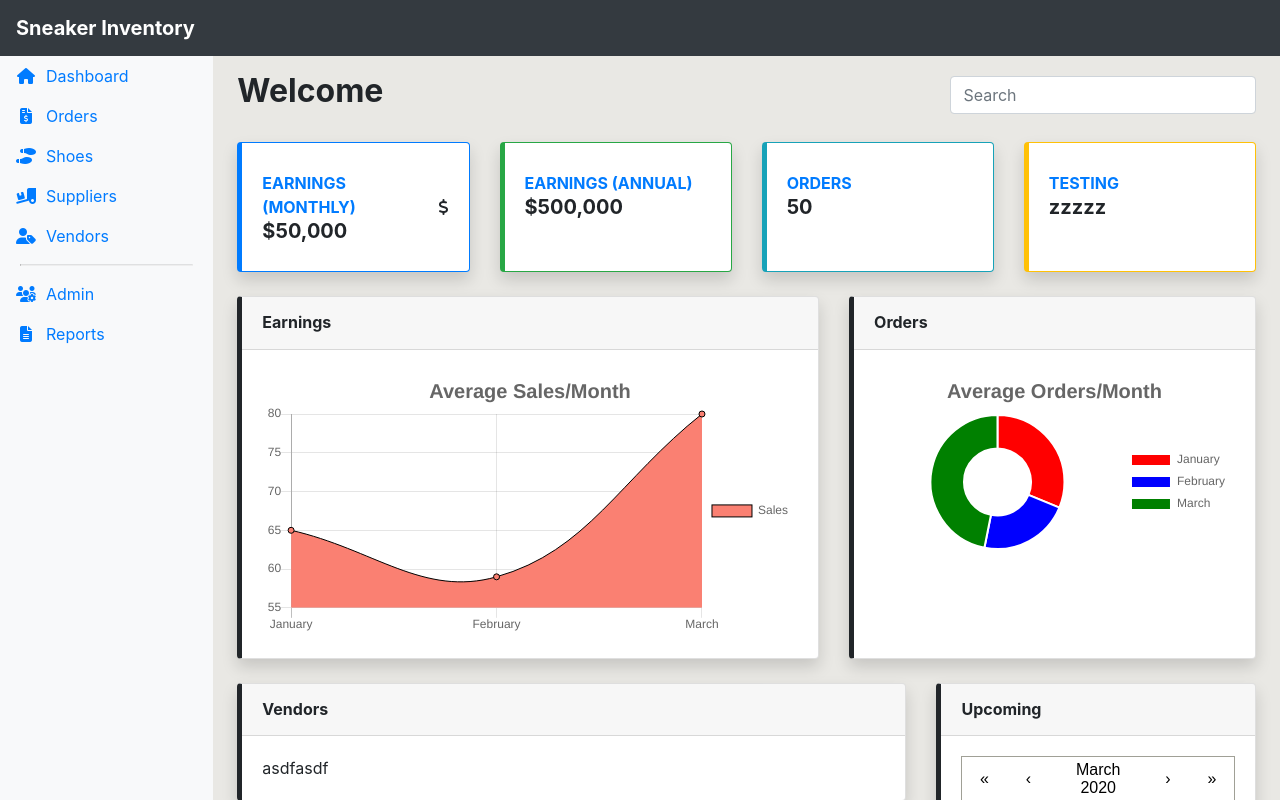
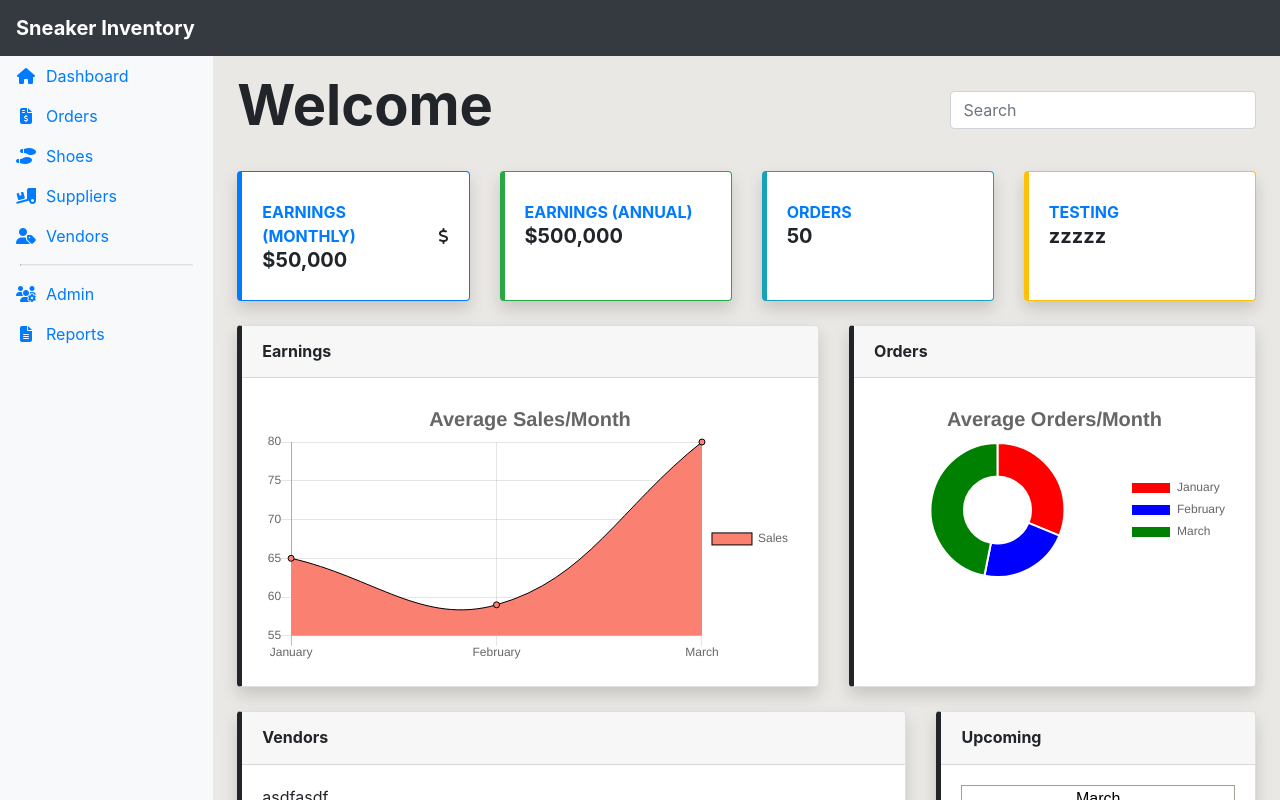
Before and after one commit to resousa/project-2, a React (Create React App) app: page / in a window 1280 px wide. Shown: the top 800 px of the page. Built offline with nearby package versions, Linux system fonts and the light colour scheme.

Commit message:
changed welcome header size

```diff
--- a/src/components/Home.js
+++ b/src/components/Home.js
@@ -33,7 +33,7 @@ export default function Home(props) {
     <div className='Home'>
       <div className='d-flex justify-content-between flex-wrap flex-md-nowrap align-items-center pt-3 pb-2 mb-3'>
         <div>
-          <h2 className='font-weight-bold'>Welcome {props.name}</h2>
+          <h1 className='display-4 font-weight-bold'>Welcome {props.name}</h1>
         </div>
         <div className='search-box'>
           <input
```
